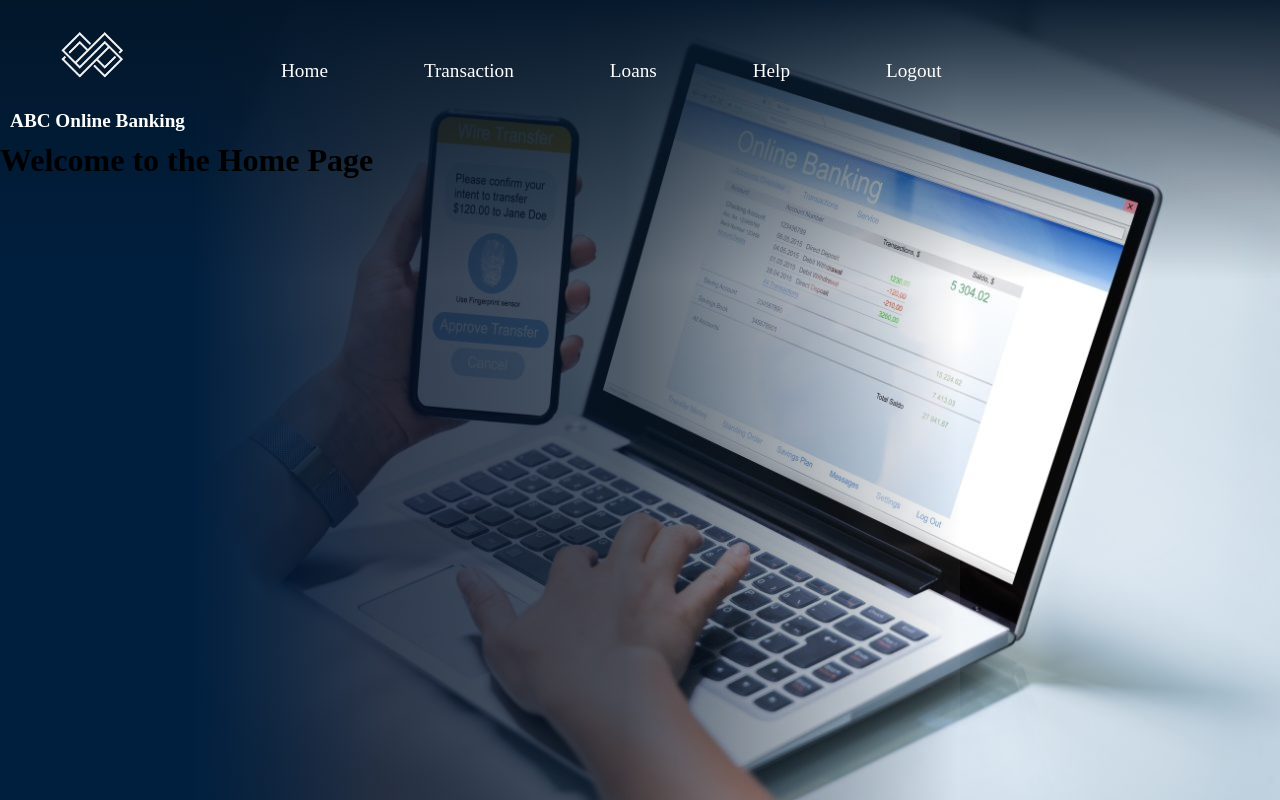
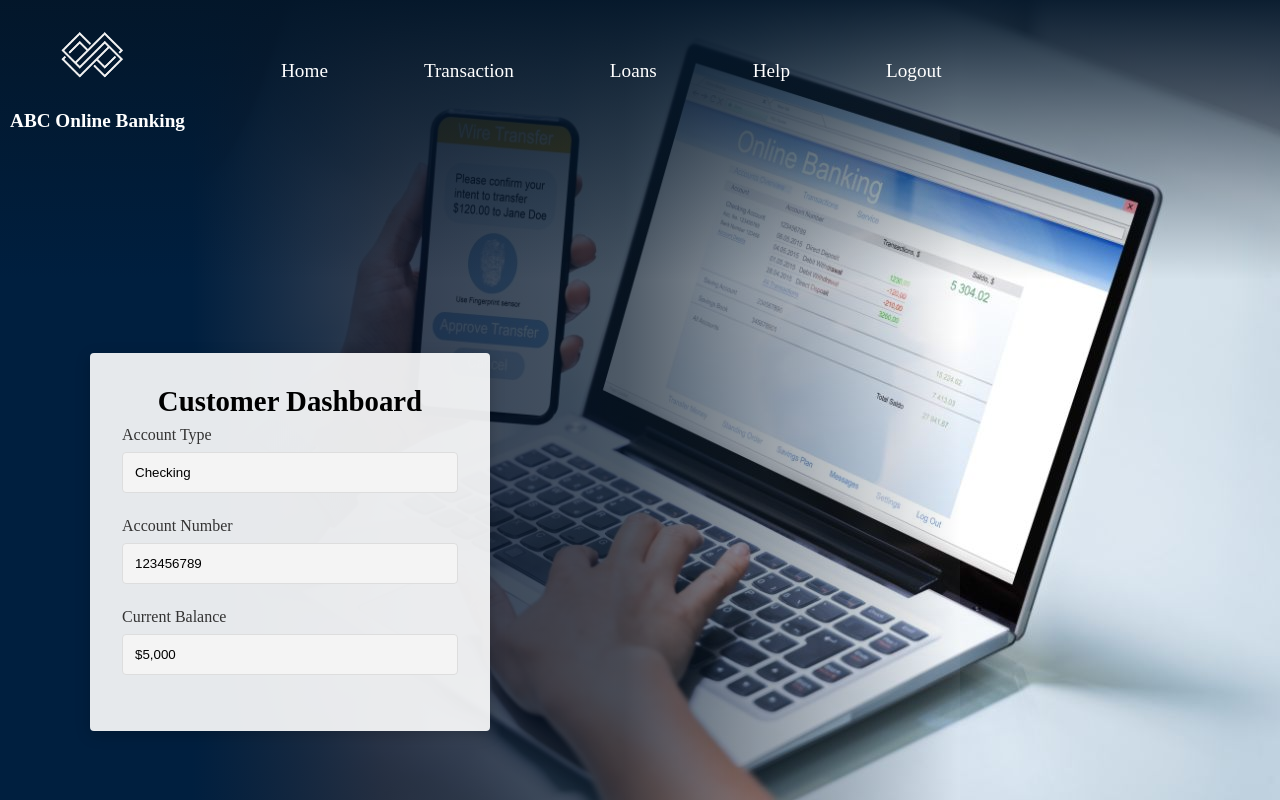
Before and after one commit to seniru-dilmith/Bank-Management-System-Bank-A-front-end, a React (Create React App) app: page /customer in a window 1280 px wide. Built offline with nearby package versions, Linux system fonts and the light colour scheme.

Commit message:
customerdashboard

```diff
--- a/src/pages/CustomerDashboard.jsx
+++ b/src/pages/CustomerDashboard.jsx
@@ -1,11 +1,94 @@
-import React from 'react';
+import React, { useState } from "react";
 import CustomerNaviBar from '../components/NaviBar/CustomerNaviBar';
 import Layout from '../layouts/Layout';
 
 const CustomerDashboard = () => {
+  const [accountType, setAccountType] = useState("Checking");
+  const [accountNumber, setAccountNumber] = useState("123456789");
+  const [currentBalance, setCurrentBalance] = useState("$5,000");
+
+  const styles = {
+    container: {
+      display: "flex",
+      justifyContent: "center",
+      alignItems: "center",
+      height: "100vh",
+      width: "100vw",
+      backgroundSize: "cover",
+      backgroundPosition: "center",
+      backgroundRepeat: "no-repeat",
+      transform: "translateX(-150px)", // Moves the box 150px to the left
+    },
+    dashboardBox: {
+      backgroundColor: "rgba(255, 255, 255, 0.9)",  // Match login box background color
+      padding: "2rem",
+      borderRadius: "4px",
+      boxShadow: "0px 4px 15px rgba(0, 0, 0, 0.2)",  // Same box shadow
+      maxWidth: "400px",  // Match the width
+      width: "100%",
+      textAlign: "center",
+      marginLeft: "-400px"
+    },
+    heading: {
+      color: "#000",
+      fontSize: "1.8rem",
+      marginBottom: "0.5rem",
+    },
+    inputGroup: {
+      marginBottom: "1.5rem",
+    },
+    inputLabel: {
+      display: "block",
+      color: "#333",
+      marginBottom: "0.5rem",
+      textAlign: "left",
+    },
+    inputField: {
+      width: "100%",
+      padding: "0.75rem",
+      border: "1px solid #ddd",
+      borderRadius: "4px",
+      backgroundColor: "#f4f4f4",
+    },
+  };
+
   return (
-    <Layout NavigationBar={<CustomerNaviBar/>}>
-      <h1>Welcome to the Home Page</h1>
+    <Layout NavigationBar={<CustomerNaviBar />}>
+      <div style={styles.container}>
+        <div style={styles.dashboardBox}>
+          <h2 style={styles.heading}>Customer Dashboard</h2>
+
+          <div style={styles.inputGroup}>
+            <label style={styles.inputLabel}>Account Type</label>
+            <input
+              type="text"
+              value={accountType}
+              onChange={(e) => setAccountType(e.target.value)}
+              style={styles.inputField}
+            />
+          </div>
+
+          <div style={styles.inputGroup}>
+            <label style={styles.inputLabel}>Account Number</label>
+            <input
+              type="text"
+              value={accountNumber}
+              onChange={(e) => setAccountNumber(e.target.value)}
+              style={styles.inputField}
+            />
+          </div>
+
+          <div style={styles.inputGroup}>
+            <label style={styles.inputLabel}>Current Balance</label>
+            <input
+              type="text"
+              value={currentBalance}
+              onChange={(e) => setCurrentBalance(e.target.value)}
+              style={styles.inputField}
+            />
+          </div>
+        </div>
+      </div>
     </Layout>
   );
 };
--- a/src/pages/Login.jsx
+++ b/src/pages/Login.jsx
@@ -89,6 +89,7 @@ const styles = {
     maxWidth: "400px",
     width: "100%",
     textAlign: "center",
+    marginLeft: "-700px"
   },
   heading: {
     color: "#000",
```
